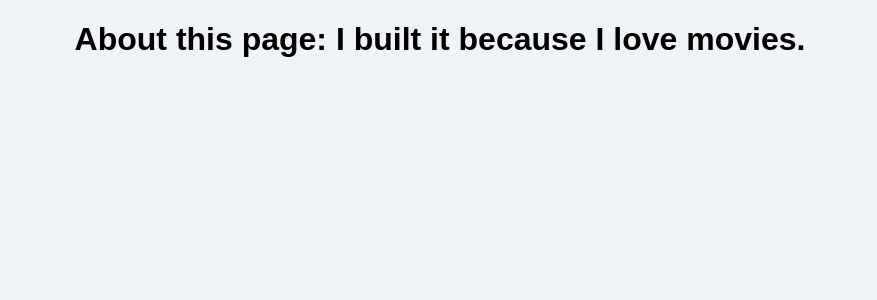
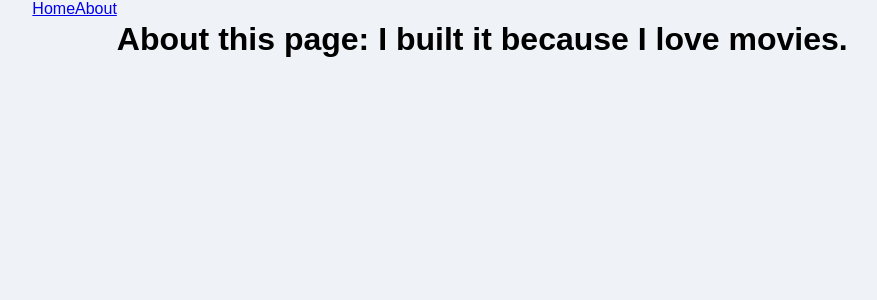
Before and after one commit to Taenami/movie_app_2019, a React (Create React App) app: page /#/about in a window 1280 px wide. Shown: the top 300 px of the page, without its empty margins (200-1077 px from the left). Built offline with nearby package versions, Linux system fonts and the light colour scheme.

Commit message:
Building the Navigation

```diff
--- a/src/App.js
+++ b/src/App.js
@@ -2,13 +2,15 @@ import React from 'react';
 import { HashRouter, Route } from "react-router-dom";
 import About from "./routes/About";
 import Home from "./routes/Home";
+import Navigation from "./components/Navigation";
 
 
 function App(){
   return (
     <HashRouter>
-      <Route path="/" exact={true} component={Home}/>
-      <Route path="/about" component={About}/>
+      <Navigation />
+      <Route path="/" exact={true} component={Home} />
+      <Route path="/about" component={About} />
     </HashRouter>
   );
 }
--- /dev/null
+++ b/src/components/Navigation.js
@@ -0,0 +1,13 @@
+import React from 'react';
+import { Link } from 'react-router-dom';
+
+function Navigation(){
+  return (
+    <>
+      <Link to="/">Home</Link>
+      <Link to="/about">About</Link>
+    </>
+  );
+}
+
+export default Navigation;
```
